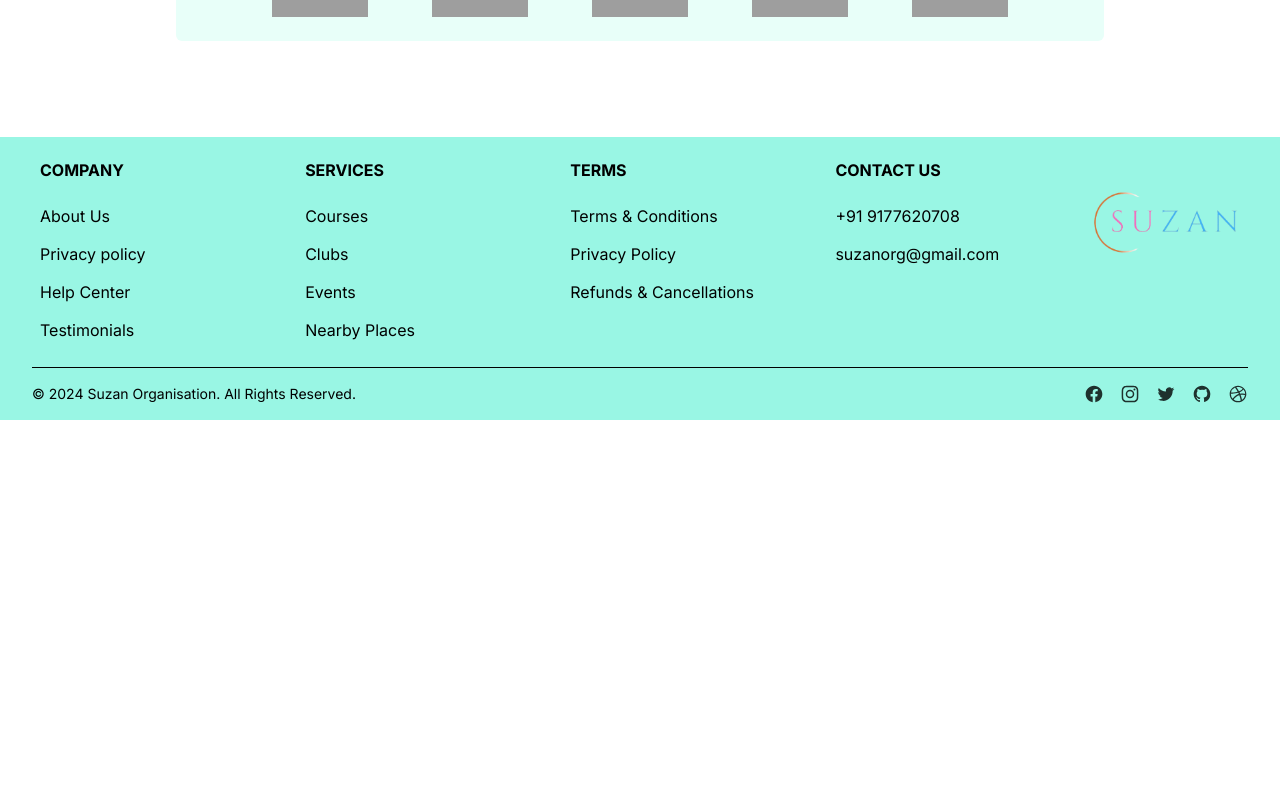
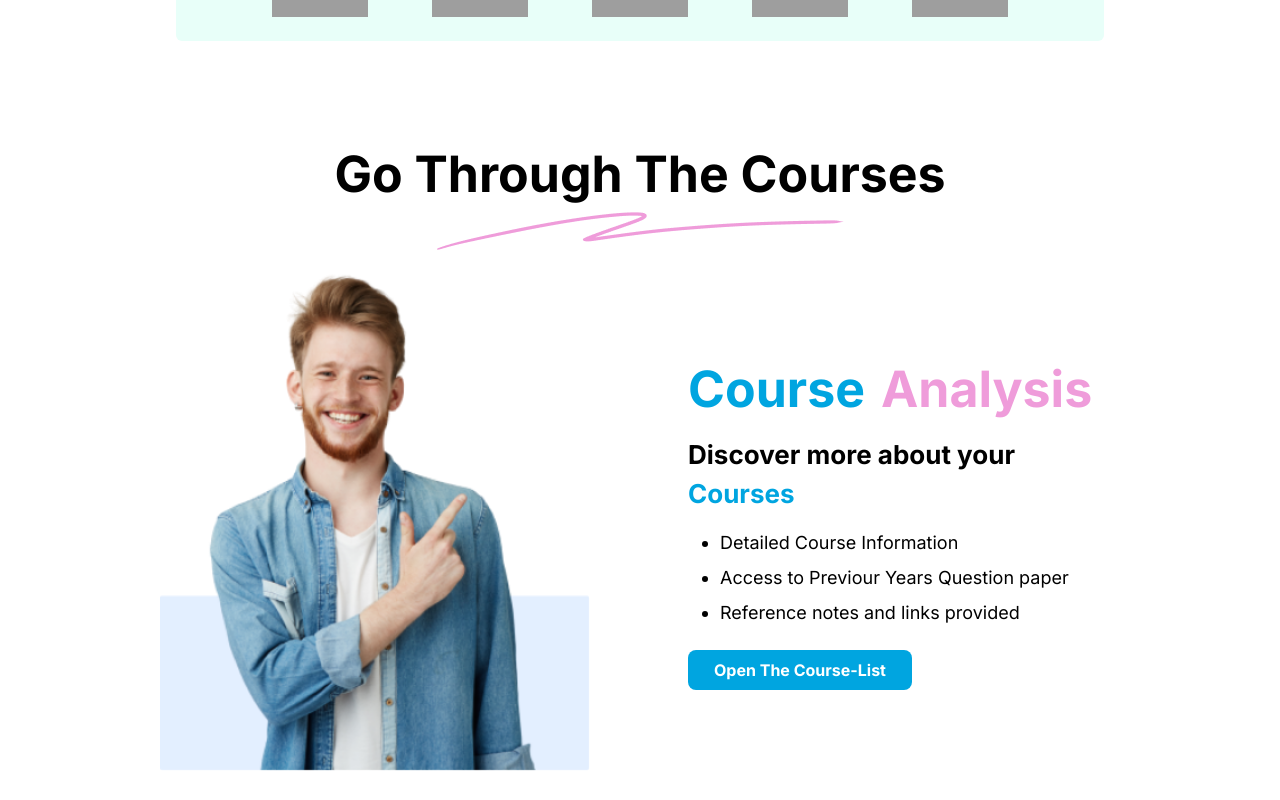
Before and after one commit to Nishanth019/SUZAN-FE, a Next.js app: page / in a window 1280 px wide. Shown: the part 1840-2640 px from the top of the page. Before the commit the page ends 2260 px from the top, so only its background shows below. Built offline with nearby package versions, Linux system fonts and the light colour scheme; grey boxes are pictures that could not be loaded.

Commit message:
courses section implemented

```diff
--- a/src/app/(auth)/signup/page.js
+++ b/src/app/(auth)/signup/page.js
@@ -11,10 +11,10 @@ const SignUp = () => {
       <h1 className="mb-2 text-[32px] md:text-[40px] lg:text-[48px] xl:text-[48px] font-extrabold text-dark-grey-900 text-center">
         Sign Up
       </h1>
-      <div className="flex flex-col md:flex-row items-center justify-center space-y-6 md:space-y-0 md:space-x-[150px] mt-6">
-        <div className="highlight-on-hover">
+      <div className="flex flex-col md:flex-row items-center justify-center space-y-10 md:space-y-0 md:space-x-[150px] mt-6">
+        <div className="highlight-on-hover ">
           <Link href="/student-registration">
-            <div className="cursor-pointer flex flex-col items-center transition-transform duration-300 transform hover:scale-105 p-2 shadow-md">
+            <div className="cursor-pointer flex flex-col items-center transition-transform duration-300 transform hover:scale-105 p-2 shadow-md rounded-xl">
               <Image
                 src={studentImage}
                 alt="Student"
@@ -30,7 +30,7 @@ const SignUp = () => {
         </div>
         <div className="highlight-on-hover">
           <Link href="/admin-registration">
-            <div className="cursor-pointer flex flex-col items-center transition-transform duration-300 transform hover:scale-105 p-2 shadow-md">
+            <div className="cursor-pointer flex flex-col items-center transition-transform duration-300 transform hover:scale-105 p-2 shadow-md rounded-xl">
               <Image
                 src={adminImage}
                 alt="Admin"
--- a/src/app/page.js
+++ b/src/app/page.js
@@ -3,7 +3,8 @@
 import React, {useState} from 'react'
 import MainSection from "@/components/Homepage/MainSection/MainSection.jsx"
 import TrustedSection from '@/components/Homepage/TrustedSection/TrustedSection'
-import Services from '@/components/Services/Services'
+import Services from '@/components/Homepage/Services/Services'
+import CoursesSection from '@/components/Homepage/CoursesSection/CoursesSection'
 
 const Home = () => {
   const [user,setUser] = useState(null);
@@ -12,6 +13,7 @@ const Home = () => {
       <MainSection/>
       <Services/>
       <TrustedSection/>
+      <CoursesSection/>
     </div>
   )
 }
--- /dev/null
+++ b/src/components/Homepage/CoursesSection/CoursesSection.jsx
@@ -0,0 +1,71 @@
+"use client";
+import React from "react";
+import { useRouter } from "next/navigation";
+import Image from 'next/image';
+import man from "../../../assets/Homepage/CourseSectionManImage.png";
+import arrow from "../../../assets/Homepage/CoursesArrow.png"
+const CoursesSection = ({ user }) => {
+  const navigate = useRouter();
+
+  return (
+    <div
+      className="flex flex-col pb-10 w-full gap-5 items-center justify-center overflow-hidden"
+    >
+      <div className=" text-center  flex flex-col justify-center items-center text-[30px] md:text-[36px] lg:text-[42px] xl:text-[50px] font-bold max-lg:hidden ">
+        <span>Go Through The Courses</span>
+        <span>
+          <Image
+            src={arrow}
+            className="w-[60%] m-auto sm:w-fit"
+            alt=""
+          />
+        </span>
+      </div>
+      <div className=" lg:flex gap-24 items-center justify-center px-5">
+        <div className="w-full relative">
+          <div className="max-lg:hidden w-full h-full flex justify-center max-w-[430px] m-auto">
+            <Image
+              src={man}
+              className="w-[90%] min-w-[430px] max-w-[430px]"
+              alt=""
+            />
+          </div>
+        </div>
+        <div className="w-full flex flex-col max-lg:gap-10 lg:gap-6">
+          <div className="flex flex-col gap-2">
+          <div className="items-center  text-[30px] md:text-[36px] lg:text-[42px] xl:text-[50px] flex justify-center lg:justify-start gap-4 font-bold">
+            <span className="primary-text-color">Course </span>
+            <span className="secondary-text-color">Analysis</span>
+          </div>
+          <div className="text-[20px] md:text-[26px] text-center  lg:text-left font-bold">
+          Discover more about your{" "}
+            <span>
+              <span className="primary-text-color">Courses</span>
+            </span>{" "}
+          </div>
+
+          <div className="flex flex-col items-center justify-center"></div>
+          <div className="flex flex-col text-[15px]  md:text-[18px]">
+            <ul className=" text-left lg:text-left list-outside sm:list-inside lg:list-outside list-disc gap-2  flex flex-col px-8">
+              <li >Detailed Course Information</li>
+              <li>Access to Previour Years Question paper</li>
+              <li>Reference notes and links provided</li>
+            </ul>
+          </div>
+          </div>
+          <div className="text-center lg:text-left">
+            <button
+              onClick={(e) => {
+              }}
+              className="primary-bg-color text-white font-bold text-[16px] w-56  py-2 rounded-lg"
+            >
+              Open The Course-List
+            </button>
+          </div>
+        </div>
+      </div>
+    </div>
+  );
+};
+
+export default CoursesSection;
--- a/src/components/Homepage/MainSection/MainSection.jsx
+++ b/src/components/Homepage/MainSection/MainSection.jsx
@@ -16,9 +16,9 @@ const MainSection = () => {
                     <div className="flex flex-col justify-center items-start space-y-8 md:space-y-10 lg:space-y-16 xl:space-y-20">
                         <div className="relative">
                             <span><IoMdSchool className='text-3xl md:text-4xl lg:text-4xl xl:text-5xl  text-[#36518F] leading-tight text-start ' /></span>
-                            <h1 className='text-[32px]  md:text-[40px] lg:text-[54px] 2xl:text-[60px] leading-tight text-start font-bold text-[#89A1EF]'>Make Your <span className='secondary-text-color'>College</span></h1>
-                            <h1 className='text-[32px]  md:text-[40px] lg:text-[54px] 2xl:text-[60px] leading-tight text-start font-bold primary-text-color'>Journey Easier</h1>
-                            <h1 className='text-[32px]  md:text-[40px] lg:text-[54px] 2xl:text-[60px] leading-tight text-start font-bold secondary-text-color'> With  <span><span className='text-[#89A1EF]' >SU</span><span className='secondary-text-color' >ZAN</span></span> </h1>
+                            <h1 className='text-[34px]  md:text-[40px] lg:text-[54px] xl:text-[60px] 2xl:text-[60px] leading-tight text-start font-bold text-[#89A1EF]'>Make Your <span className='secondary-text-color'>College</span></h1>
+                            <h1 className='text-[34px]  md:text-[40px] lg:text-[54px] xl:text-[60px] 2xl:text-[60px] leading-tight text-start font-bold primary-text-color'>Journey Easier</h1>
+                            <h1 className='text-[34px]  md:text-[40px] lg:text-[54px] xl:text-[60px] 2xl:text-[60px] leading-tight text-start font-bold secondary-text-color'> With  <span><span className='text-[#89A1EF]' >SU</span><span className='secondary-text-color' >ZAN</span></span> </h1>
 
                     {/*Rounded Shape*/}
                     <div className='absolute top-0 right-[30px] md:right-[70px] flex justify-center items-center w-full overflow-hidden max-md:hidden'>
--- a/src/components/Services/Services.jsx
+++ b/src/components/Homepage/Services/Services.jsx
@@ -53,7 +53,7 @@ const ServiceItem = ({ icon, title, description, link, buttonText }) => {
             {icon}
           </picture>
           <div className="p-4 text-center">
-            <h3 className="text-[22px] md:text-[32px] font-bold pb-2">
+            <h3 className="text-[22px] lg:text-[32px] font-bold pb-2">
               {title}
             </h3>
             <p className="text-[12px] md:text-[16px] px-5">{description}</p>
--- a/src/components/Homepage/TrustedSection/TrustedSection.jsx
+++ b/src/components/Homepage/TrustedSection/TrustedSection.jsx
@@ -11,8 +11,8 @@ const TrustedSection = () => {
         "https://edzer.s3.amazonaws.com/edzer-assets/companies/nmims-university-logo.png",
     ]
     return (
-        <div className='flex flex-col  w-full gap-3 py-10 lg:py-16 items-center justify-center overflow-hidden'>
-            <div className='text-center px-4 md:px-0  md:text-[20px] lg:text-[26px] xl:text-[28px] font-bold'>
+        <div className='flex flex-col  w-full gap-3 py-5 lg:py-16 items-center justify-center overflow-hidden'>
+            <div className='text-center px-4 md:px-0 text-[16px]  md:text-[20px] lg:text-[26px] xl:text-[28px] font-bold'>
             Used by <span className='primary-text-color'>5000+ </span> students of various Institutes Worldwide
             </div>
             <div className='px-12 md:w-[85%] lg:w-[80%] py-8 relative'>
```
Also changed, not shown: src/assets/Homepage/CourseSectionManImage.png (added), src/assets/Homepage/CoursesArrow.png (added).
